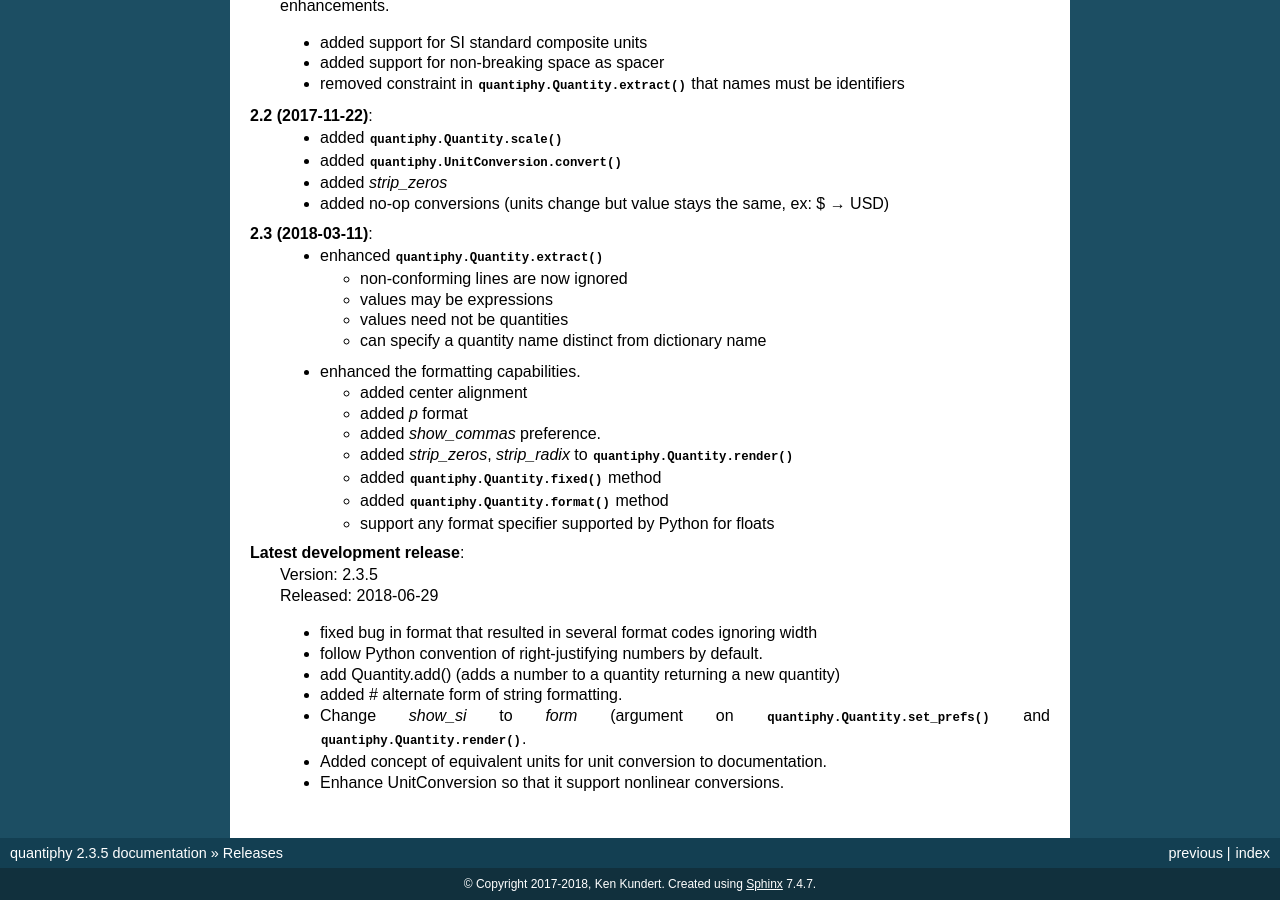
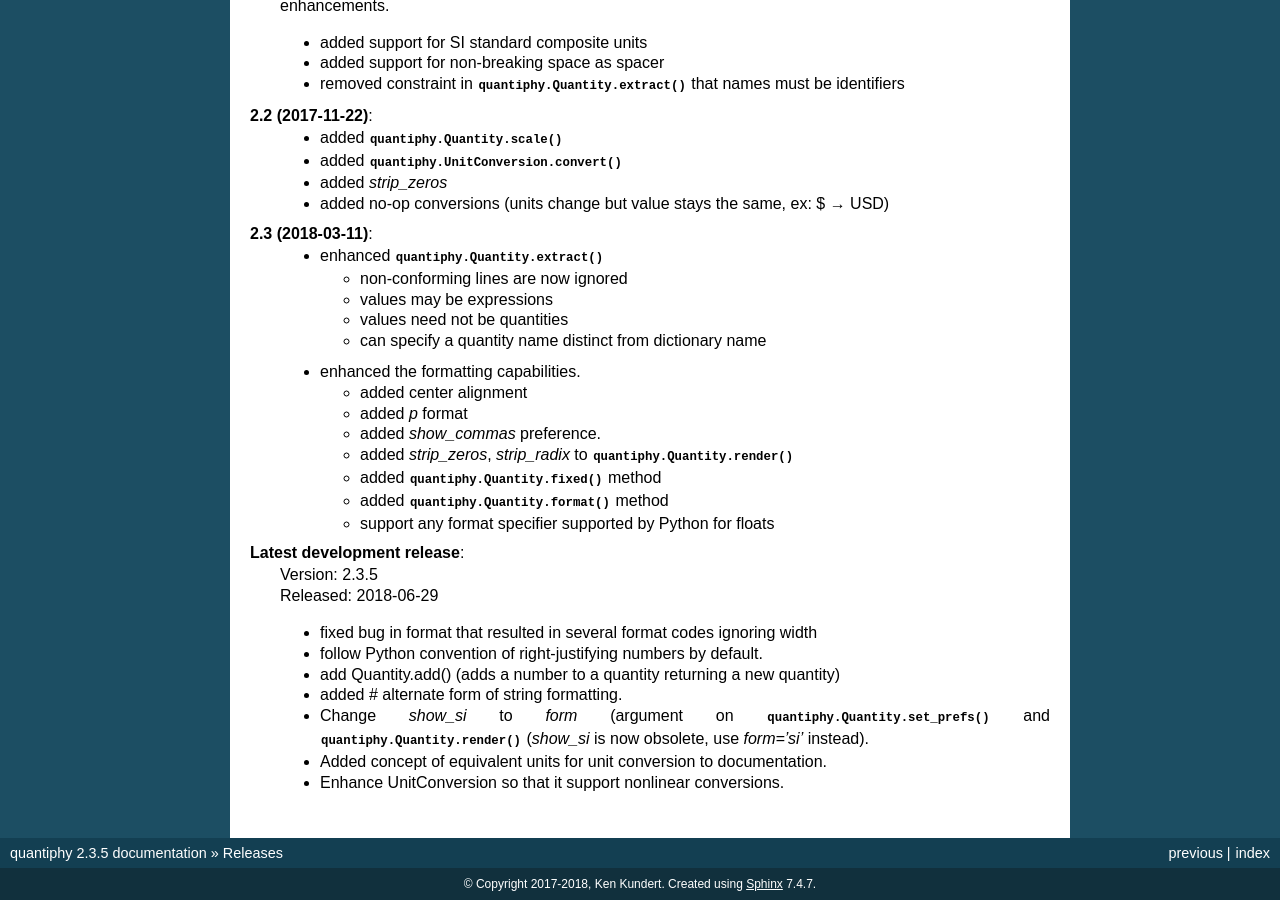
Before and after one commit to KenKundert/quantiphy, a Sphinx documentation site: the page built from doc/releases.rst, in a window 1280 px wide and 900 px high, scrolled down 943 px. Built offline with Sphinx 7.4.7, drawn with Linux system fonts in a browser that asks for light colours.

Commit message:
Tweak release notes.

```diff
--- a/doc/releases.rst
+++ b/doc/releases.rst
@@ -90,6 +90,7 @@ Releases
     - added # alternate form of string formatting.
     - Change *show_si* to *form* (argument on
       :meth:`quantiphy.Quantity.set_prefs()` and
-      :meth:`quantiphy.Quantity.render()`.
+      :meth:`quantiphy.Quantity.render()` (*show_si* is now obsolete, use
+      *form='si'* instead).
     - Added concept of equivalent units for unit conversion to documentation.
     - Enhance UnitConversion so that it support nonlinear conversions.
```
